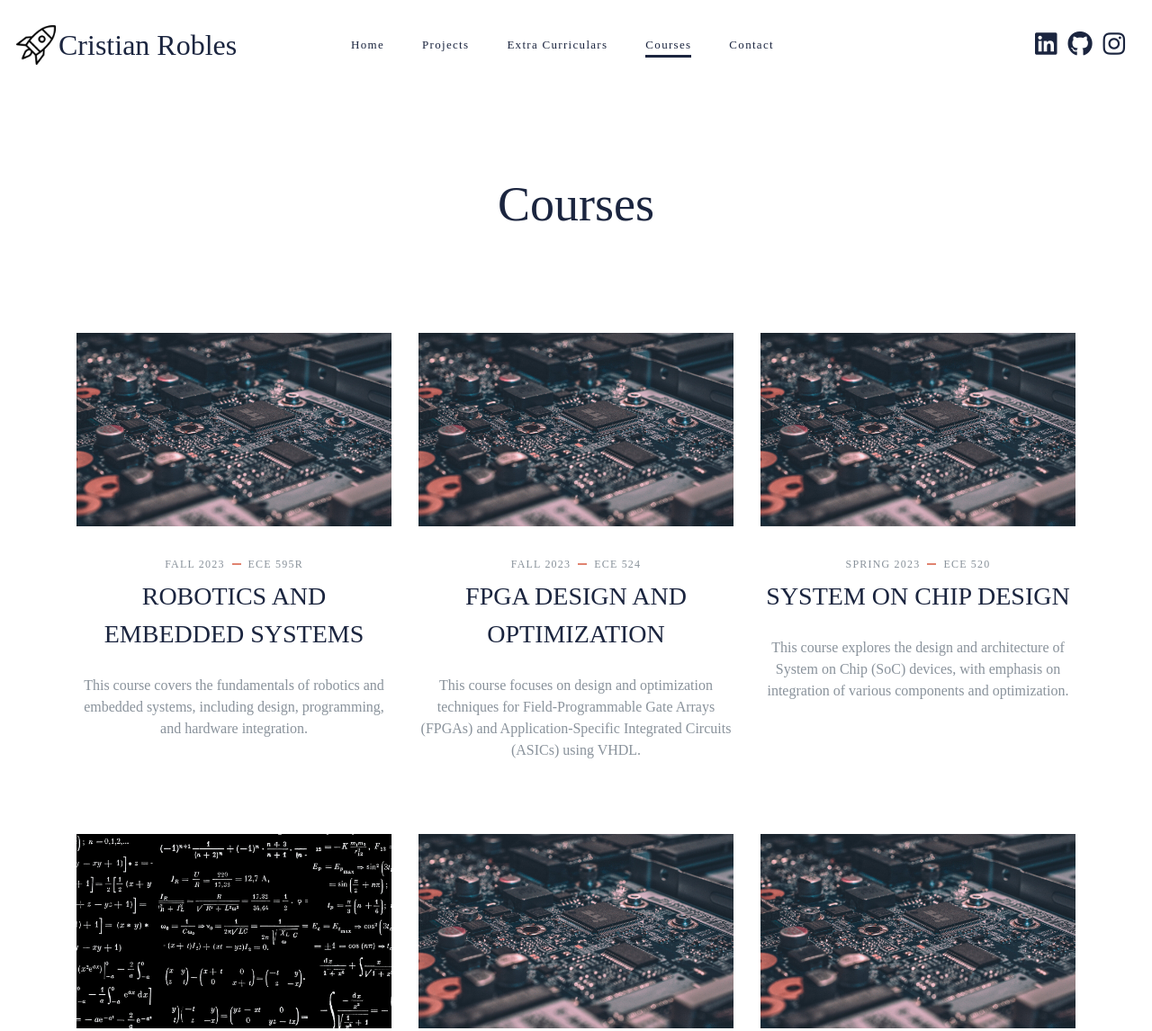
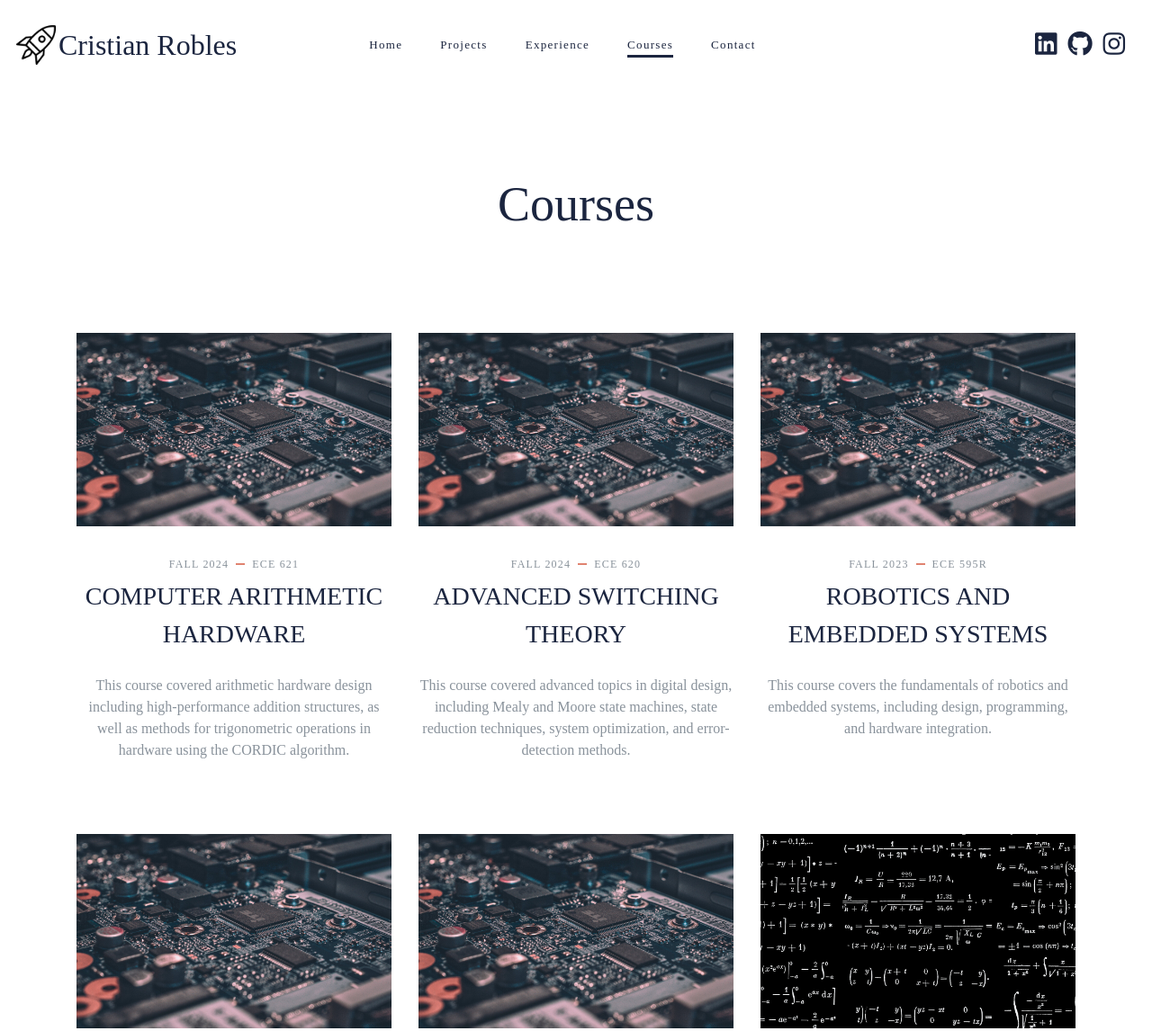
Before and after one commit to Robles-C/robles-c.github.io, a plain HTML site: page courses.html in a window 1280 px wide. Shown: the top 1146 px of the page at 90% size. Drawn offline with Linux system fonts and the light colour scheme; a script that the page names is missing; a web font is replaced by a local one.

Commit message:
update exp

```diff
--- a/courses.html
+++ b/courses.html
@@ -26,7 +26,7 @@
             <ul id="menu-menu-1" class="menu-mobile">
                 <li class="menu-item"><a href="index.html">Home</a></li>
                     <li class="menu-item"><a href="projects.html">Projects</a></li>
-                	<li class="menu-item"><a href="extracurr.html">Extra Curriculars</a></li>
+                	<li class="menu-item"><a href="experience.html">Experience</a></li>
                 	<li class="menu-item current-menu-item"><a href="courses.html">Courses</a></li>
                 	<li class="menu-item"><a href="contact.html">Contact</a></li>
             </ul>
@@ -67,7 +67,7 @@
                 <ul id="menu-menu-2" class="menu-nav menu-nav-1">
                     <li class="menu-item"><a href="index.html">Home</a></li>
                     <li class="menu-item"><a href="projects.html">Projects</a></li>
-                	<li class="menu-item"><a href="extracurr.html">Extra Curriculars</a></li>
+                	<li class="menu-item"><a href="experience.html">Experience</a></li>
                 	<li class="menu-item current-menu-item"><a href="courses.html">Courses</a></li>
                 	<li class="menu-item"><a href="contact.html">Contact</a></li>
                 </ul>
@@ -99,6 +99,40 @@
 					<section id="wrap-content" class="blog-3col-grid">
 						<div class="row">
 							<!-- Begin Relevant Coursework Section -->
+
+							<!-- ECE 621 -->
+							<div class="col-sm-6 col-lg-4">
+								<article class="blog-item blog-item-3col-grid">
+									<div class="post-image"><img src="images/perso/circuit.jpg" class="img-fluid" alt=""></div>
+									<div class="post-holder post-content content-grid">
+										<ul class="post-meta">
+											<li class="meta-date">Fall 2024</li>
+											<li class="meta-categ">ECE 621</li>
+										</ul>
+										<h4 class="article-title">COMPUTER ARITHMETIC HARDWARE</h4>
+										<div class="article-excerpt">
+											<p>This course covered arithmetic hardware design including high-performance addition structures, as well as methods for trigonometric operations in hardware using the CORDIC algorithm.</p>
+										</div>
+									</div>
+								</article>
+							</div>
+							<!-- ECE 620 -->
+							<div class="col-sm-6 col-lg-4">
+								<article class="blog-item blog-item-3col-grid">
+									<div class="post-image"><img src="images/perso/circuit.jpg" class="img-fluid" alt=""></div>
+									<div class="post-holder post-content content-grid">
+										<ul class="post-meta">
+											<li class="meta-date">Fall 2024</li>
+											<li class="meta-categ">ECE 620</li>
+										</ul>
+										<h4 class="article-title">ADVANCED SWITCHING THEORY</h4>
+										<div class="article-excerpt">
+											<p>This course covered advanced topics in digital design, including Mealy and Moore state machines, state reduction techniques, system optimization, and error-detection methods.</p>
+										</div>
+									</div>
+								</article>
+							</div>
+
 							<!-- ECE 595R -->
 							<div class="col-sm-6 col-lg-4">
 								<article class="blog-item blog-item-3col-grid">
```
Also changed, not shown: contact.html (+2 -2 lines), experience.html (renamed from extracurr.html, +22 -3 lines), index.html (+2 -2 lines), projects.html (+23 -23 lines), 1 other file.
